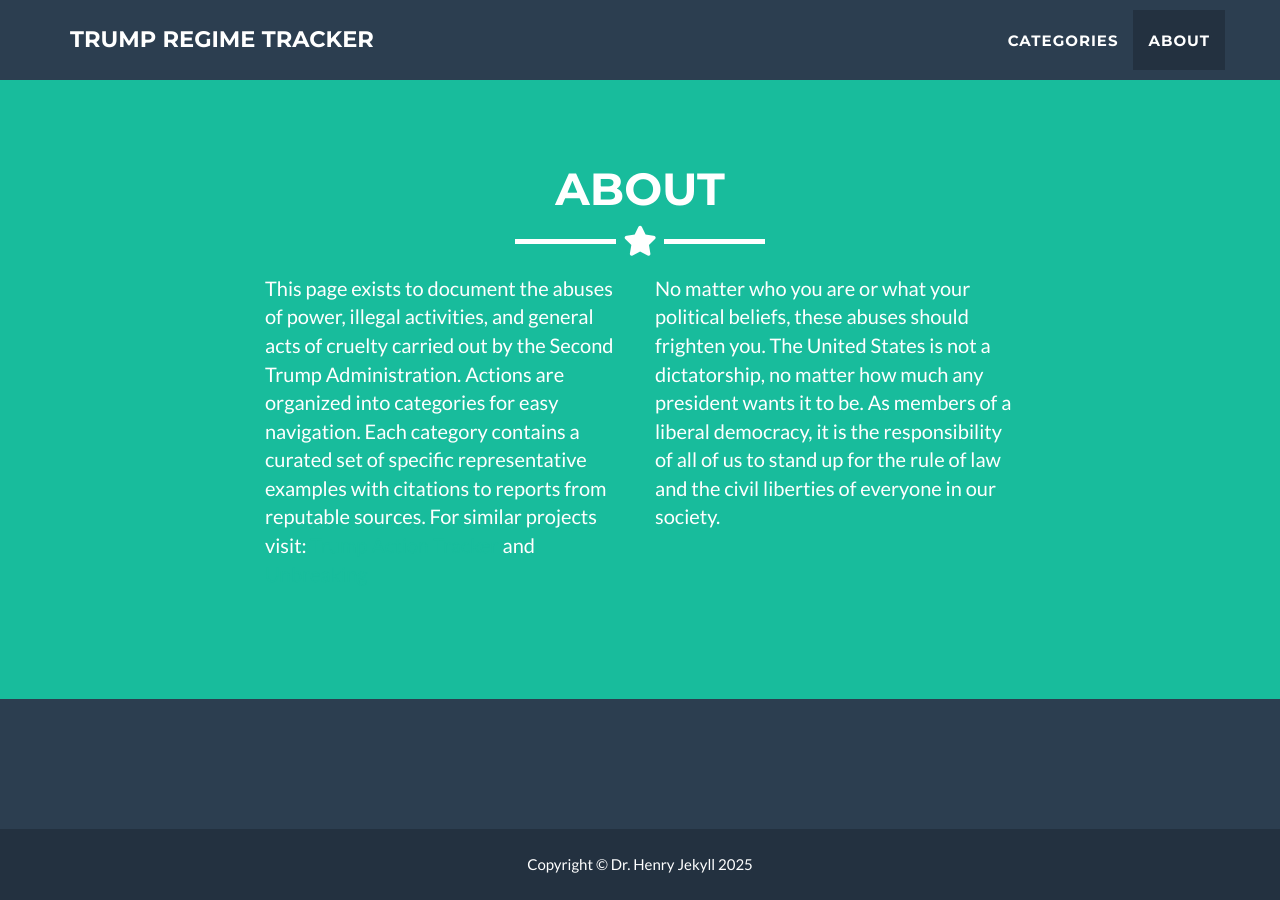
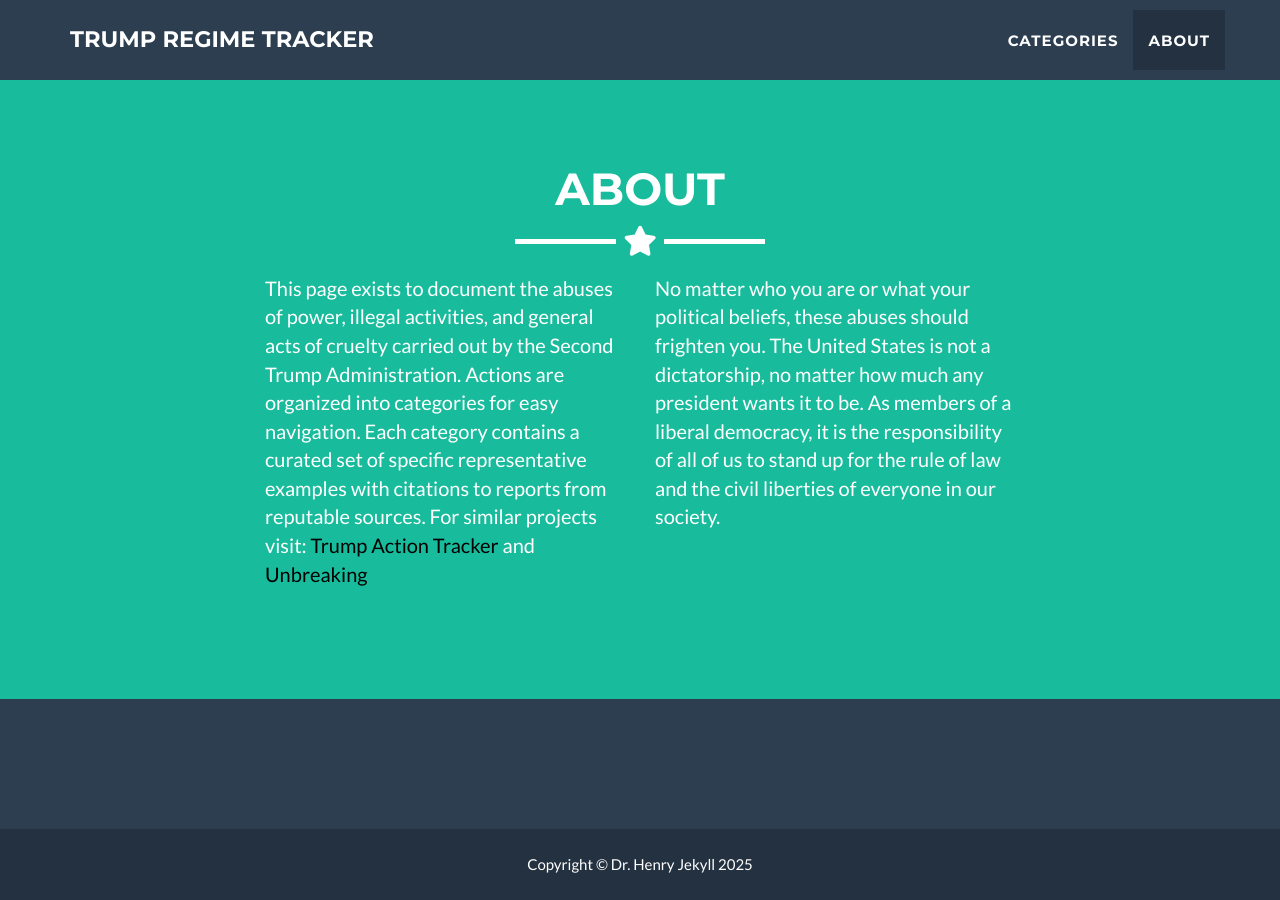
Before and after one commit to GalateaBrand/RegimeTracker, a Jekyll site: the page built from _posts/2025-07-03-lqbtq+-rights.markdown, in a window 1280 px wide and 900 px high, scrolled down 2176 px. Built offline with Jekyll 4.4.1, drawn with Linux system fonts in a browser that asks for light colours.

Commit message:
change hyperlink color in about links

```diff
--- a/_includes/about.html
+++ b/_includes/about.html
@@ -9,7 +9,7 @@
     </div>
     <div class="row">
       <div class="col-lg-4 col-lg-offset-2">
-        <p>This page exists to document the abuses of power, illegal activities, and general acts of cruelty carried out by the Second Trump Administration. Actions are organized into categories for easy navigation. Each category contains a curated set of specific representative examples with citations to reports from reputable sources. For similar projects visit: <a href="https://www.trumpactiontracker.info/?">Trump Action Tracker </a> and <a href="https://unbreaking.org/">Unbreaking </a> </p>
+        <p>This page exists to document the abuses of power, illegal activities, and general acts of cruelty carried out by the Second Trump Administration. Actions are organized into categories for easy navigation. Each category contains a curated set of specific representative examples with citations to reports from reputable sources. For similar projects visit: <a href="https://www.trumpactiontracker.info/?" style="color: #000000">Trump Action Tracker </a> and <a href="https://unbreaking.org/" style="color: #000000">Unbreaking </a> </p>
       </div>
       <div class="col-lg-4">
         <p>No matter who you are or what your political beliefs, these abuses should frighten you. The United States is not a dictatorship, no matter how much any president wants it to be. As members of a liberal democracy, it is the responsibility of all of us to stand up for the rule of law and the civil liberties of everyone in our society. </p>
```
